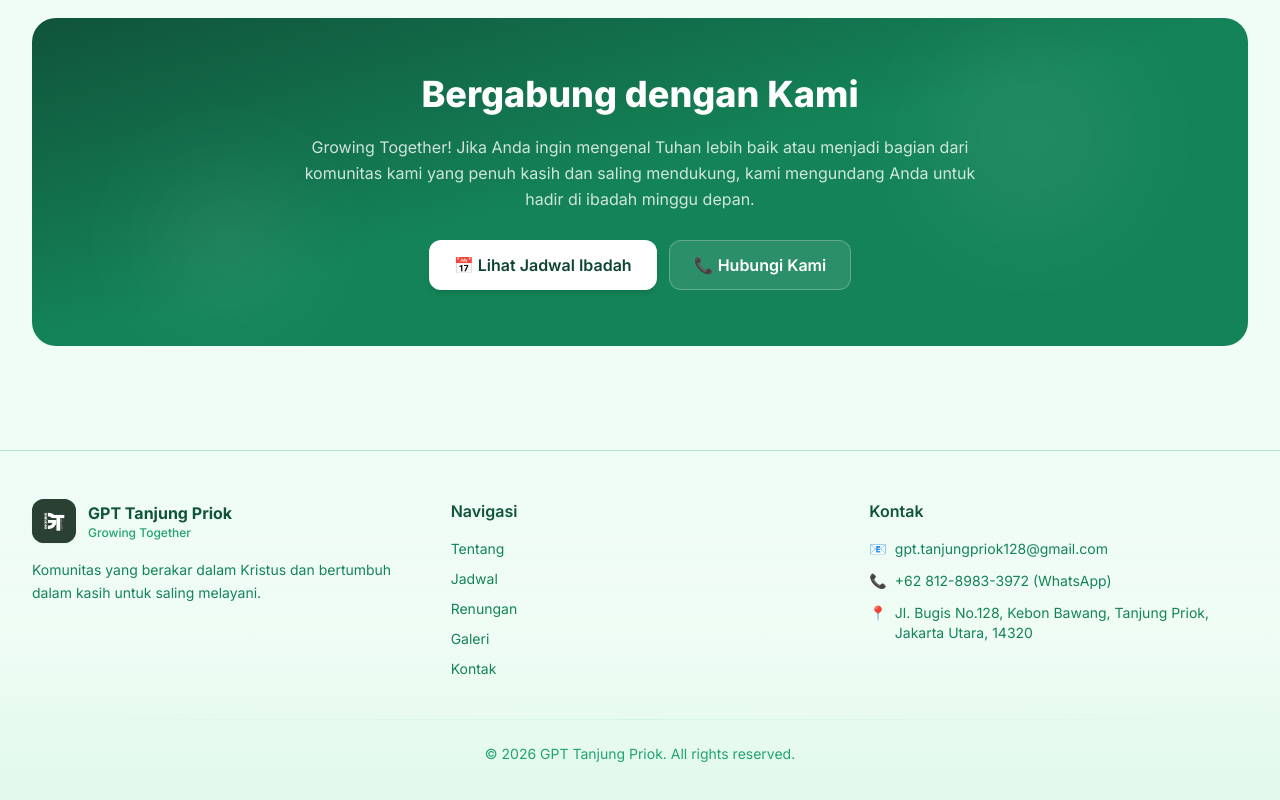
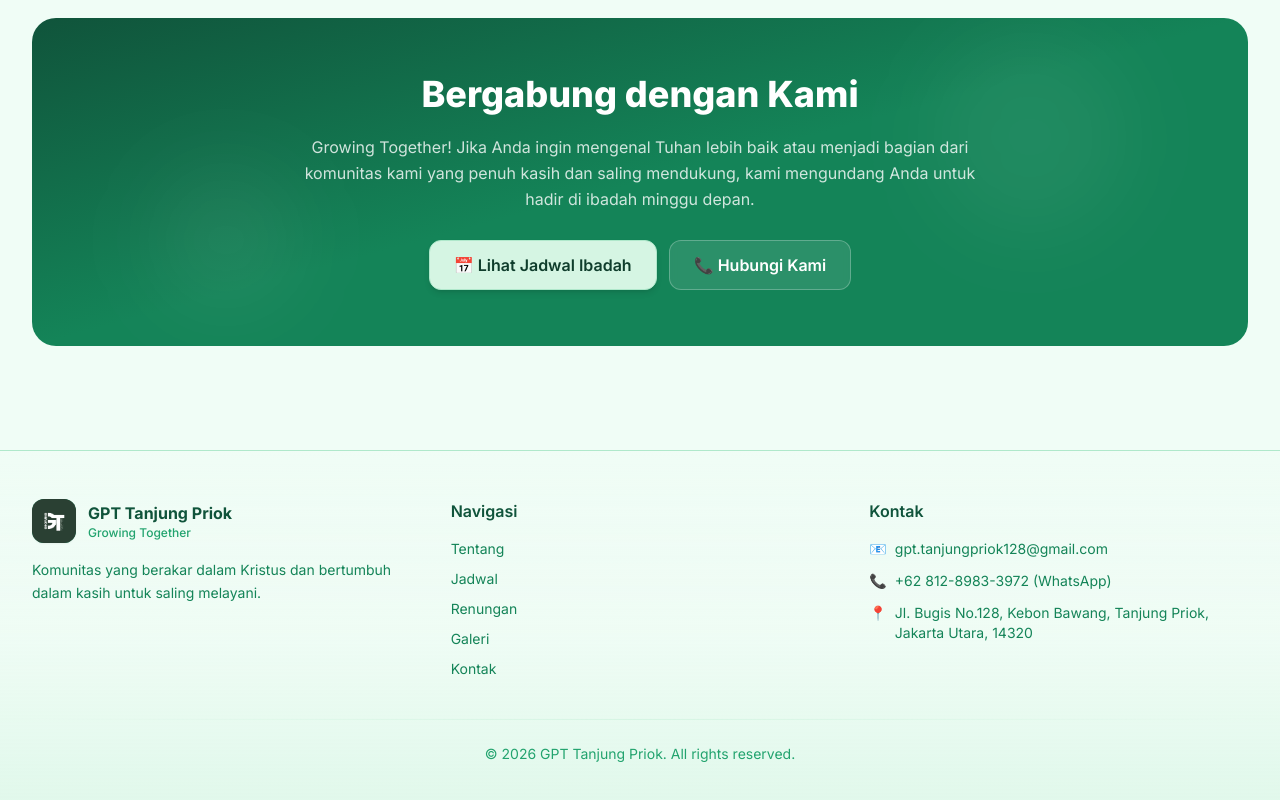
Before and after one commit to gpttanjungpriok128/WEB_GPT_TANJUNGPRIOK, a React (Vite) app in the folder client/: page /about in a window 1280 px wide. Shown: the part 2060-2860 px from the top of the page. Built offline with nearby package versions, Linux system fonts and the light colour scheme; no server answers.

Commit message:
fix: improve contrast for jadwal ibadah CTA button darkmode

```diff
--- a/client/src/pages/AboutPage.jsx
+++ b/client/src/pages/AboutPage.jsx
@@ -209,7 +209,8 @@ function AboutPage() {
           <div className="flex flex-wrap justify-center gap-3 pt-2">
             <Link
               to="/schedules"
-              className="inline-flex items-center gap-2 rounded-xl px-6 py-3 font-semibold text-brand-900 bg-white border border-white/60 shadow-md hover:bg-white/90 hover:shadow-lg transition-all duration-300"
+              className="inline-flex items-center gap-2 rounded-xl px-6 py-3 font-semibold bg-brand-100 border border-brand-200 shadow-md hover:bg-brand-200 hover:shadow-lg transition-all duration-300"
+              style={{ color: "#0f3d2c" }}
             >
               📅 Lihat Jadwal Ibadah
             </Link>
```
